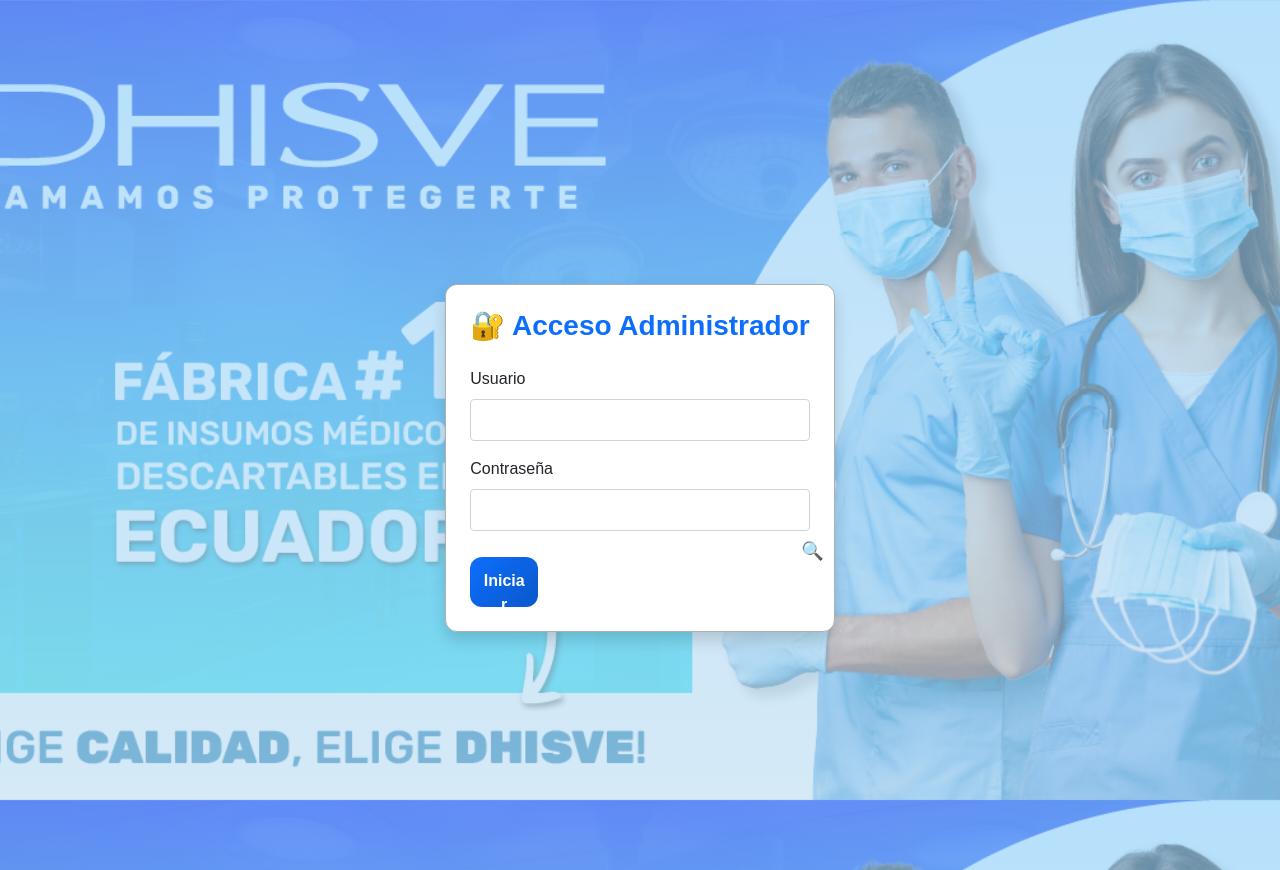
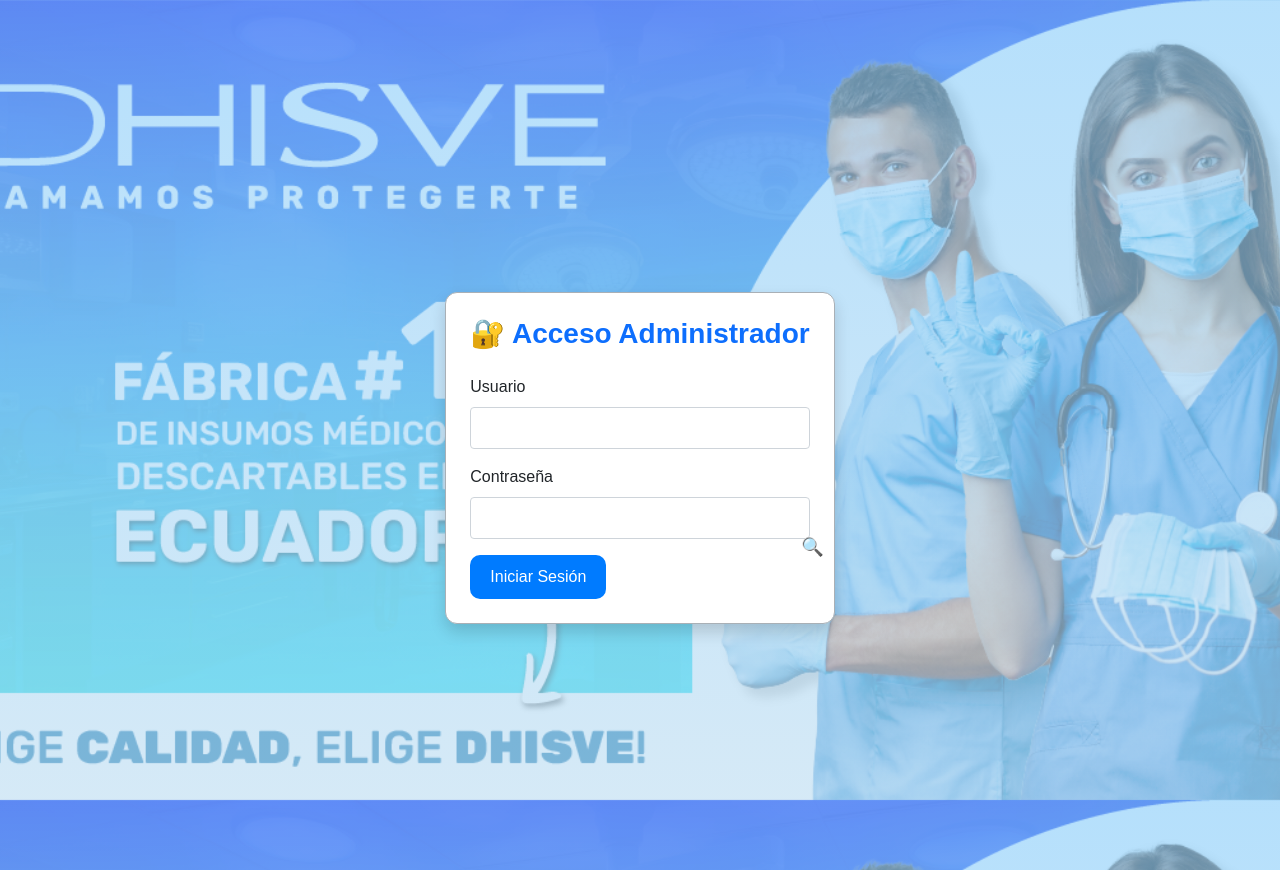
Before and after one commit to FamedicSeg/PlataformTrainingSafemed_frntd, a React (Vite) app: page /admin in a window 1280 px wide. Built offline with nearby package versions, Linux system fonts and the light colour scheme; no server answers.

Commit message:
feat: :zap: New change in the css of login Admin. Principal

```diff
--- a/src/pages/login.jsx
+++ b/src/pages/login.jsx
@@ -1,5 +1,6 @@
 import { useState } from "react";
 import { useNavigate } from "react-router-dom";
+import '../styles/pages/login.css';
 
 export default function Login() {
   const navigate = useNavigate();
@@ -93,7 +94,7 @@ export default function Login() {
               </span>
           </div>
 
-          <button type="submit" className="btn btn-primary w-100">
+          <button type="submit" className="btn-admin">
             Iniciar Sesión
           </button>
         </form>
--- /dev/null
+++ b/src/styles/pages/login.css
@@ -0,0 +1,14 @@
+.btn-admin {
+  background-color: #007bff;
+  color: white;
+  border: none;
+  padding: 10px 20px;
+  border-radius: 10px !important;
+  font-size: 16px;
+  cursor: pointer;
+  border-radius: 4px;
+}
+
+.btn-admin:hover {
+  background-color: #0056b3;
+}
```
